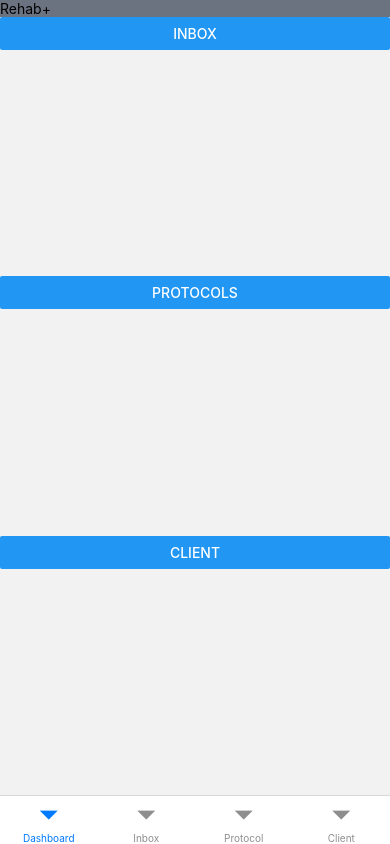
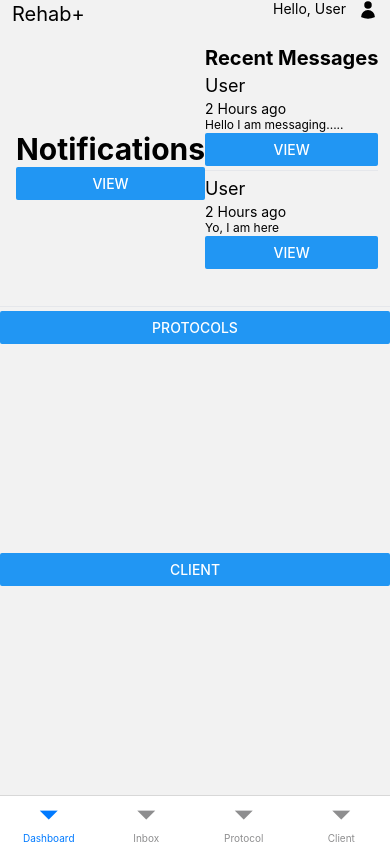
Before and after one commit to StunnaDawg/RehabPlus, a React Native app: screen /Dashboard in a window 390 px wide. Built offline with nearby package versions, Linux system fonts and the light colour scheme.

Commit message:
Notifications widget draft

```diff
--- /dev/null
+++ b/components/ClientWidget.jsx
@@ -0,0 +1,17 @@
+import { View, Text, Button } from 'react-native'
+import React from 'react'
+import { useNavigation } from '@react-navigation/native'
+
+const ClientWidget = () => {
+    const navigation = useNavigation()
+  return (
+    <View className='flex-1'>
+          <Button
+            title="Client"
+            onPress={() => navigation.navigate("Clients")}
+          />
+        </View>
+  )
+}
+
+export default ClientWidget
--- /dev/null
+++ b/components/InboxWidget.jsx
@@ -0,0 +1,35 @@
+import { View, Text, Button } from "react-native"
+import React from "react"
+import { useNavigation } from "@react-navigation/native"
+
+const InboxWidget = () => {
+  const navigation = useNavigation()
+  return (
+    <View className="flex-1 flex-row justify-between m-4">
+      <View className="justify-center">
+        <Text className="text-3xl font-bold">Notifications</Text>
+        <Button title="View" onPress={() => navigation.navigate("Inbox")} />
+      </View>
+
+      <View>
+        <Text className="text-xl font-bold">Recent Messages</Text>
+        <View>
+          <Text className="text-lg">User</Text>
+          <Text className="text-s">2 Hours ago</Text>
+          <Text className="text-xs">Hello I am messaging.....</Text>
+          <Button title="View" onPress={() => navigation.navigate("Inbox")} />
+        </View>
+        <View className="h-px my-1 bg-gray-200 border-0 dark:bg-gray-700"></View>
+        <View>
+          <Text className="text-lg">User</Text>
+          <Text className="text-s">2 Hours ago</Text>
+          <Text className="text-xs">Yo, I am here</Text>
+          <Button title="View" onPress={() => navigation.navigate("Inbox")} />
+        </View>
+      </View>
+    </View>
+
+  )
+}
+
+export default InboxWidget
--- a/components/NavBar.jsx
+++ b/components/NavBar.jsx
@@ -1,20 +1,32 @@
-import { View, Text, SafeAreaView } from 'react-native'
-import React, { useLayoutEffect } from 'react'
-import { useNavigation } from '@react-navigation/native'
-import { createNativeStackNavigator } from '@react-navigation/native-stack';
-import { ClientScreen, DashboardScreen, InboxScreen, ProtocolScreen } from '../screens';
-import Footer from './Footer';
-const Stack = createNativeStackNavigator();
+import { View, Text, SafeAreaView } from "react-native"
+import React, { useLayoutEffect } from "react"
+import { useNavigation } from "@react-navigation/native"
+import { createNativeStackNavigator } from "@react-navigation/native-stack"
+import {
+  ClientScreen,
+  DashboardScreen,
+  InboxScreen,
+  ProtocolScreen,
+} from "../screens"
+import Footer from "./Footer"
+import { UserIcon } from "react-native-heroicons/solid"
 
+const Stack = createNativeStackNavigator()
 
 const NavBar = () => {
-    const navigation = useNavigation()
+  const navigation = useNavigation()
 
   return (
     <>
-    <SafeAreaView >
-      <Text className="bg-gray-500">Rehab+</Text>
-    </SafeAreaView>
+      <SafeAreaView className="flex-row justify-between">
+        <Text className="text-xl px-3">Rehab+</Text>
+        <View className="flex-row mr-3">
+        <Text className="px-3">
+          Hello, User
+        </Text>
+        <UserIcon size={20}  />
+        </View>
+      </SafeAreaView>
     </>
   )
 }
@@ -24,14 +36,15 @@ const NavBarStack = () => {
     <Stack.Navigator
       screenOptions={{
         header: () => <NavBar />,
-      }}>
-        <Stack.Screen name="Footer" component={Footer}/>
-        <Stack.Screen name="Dashboard" component={DashboardScreen}/>
-        <Stack.Screen name="Inbox" component={InboxScreen}/>
-        <Stack.Screen name="Protocol" component={ProtocolScreen}/>
-        <Stack.Screen name="Clients" component={ClientScreen}/>
+      }}
+    >
+      <Stack.Screen name="Footer" component={Footer} />
+      <Stack.Screen name="Dashboard" component={DashboardScreen} />
+      <Stack.Screen name="Inbox" component={InboxScreen} />
+      <Stack.Screen name="Protocol" component={ProtocolScreen} />
+      <Stack.Screen name="Clients" component={ClientScreen} />
     </Stack.Navigator>
   )
 }
 
-export {NavBarStack, NavBar}
+export { NavBarStack, NavBar }
--- /dev/null
+++ b/components/ProtocolWidget.jsx
@@ -0,0 +1,21 @@
+import { View, Text, Button } from "react-native"
+import React from "react"
+import { useNavigation } from "@react-navigation/native"
+
+const ProtocolWidget = () => {
+  const navigation = useNavigation()
+  return (
+    <>
+    <View className="h-px my-1 bg-gray-200 border-0 dark:bg-gray-700"></View>
+    <View className="flex-1">
+      <Button
+        title="Protocols"
+        className="bg-blue-500 hover:bg-blue-700 text-white font-bold py-2 px-4 rounded-full"
+        onPress={() => navigation.navigate("Protocol")}
+      />
+    </View>
+    </>
+  )
+}
+
+export default ProtocolWidget
--- a/components/index.js
+++ b/components/index.js
@@ -1,4 +1,8 @@
-import Footer from "./Footer";
-import {NavBar, NavBarStack} from "./NavBar";
+import Footer from "./Footer"
+import { NavBar, NavBarStack } from "./NavBar"
 
-export {Footer, NavBar, NavBarStack}
+export {
+  Footer,
+  NavBar,
+  NavBarStack,
+}
--- a/screens/DashboardScreen.jsx
+++ b/screens/DashboardScreen.jsx
@@ -1,34 +1,17 @@
-import { View, Text, SafeAreaView, Button } from "react-native"
-import React, { useLayoutEffect } from "react"
-import { useNavigation } from "@react-navigation/native"
-
+import { View } from "react-native"
+import React from "react"
+import InboxWidget from "../components/InboxWidget"
+import ClientWidget from "../components/ClientWidget"
+import ProtocolWidget from "../components/ProtocolWidget"
 
 const DashboardScreen = () => {
-  const navigation = useNavigation()
 
   return (
     <>
-
-      <View className='flex-1'>
-        <View className='flex-1'>
-          <Button title="Inbox" onPress={() => navigation.navigate("Inbox")} />
-        </View>
-
-        <View className='flex-1'>
-          <Button
-            title="Protocols"
-            onPress={() => navigation.navigate("Protocol")}
-          />
-        </View>
-
-        <View className='flex-1'>
-          <Button
-            title="Client"
-            onPress={() => navigation.navigate("Clients")}
-          />
-        </View>
-
-
+      <View className="flex-1">
+        <InboxWidget />
+        <ProtocolWidget />
+        <ClientWidget />
       </View>
     </>
   )
```
